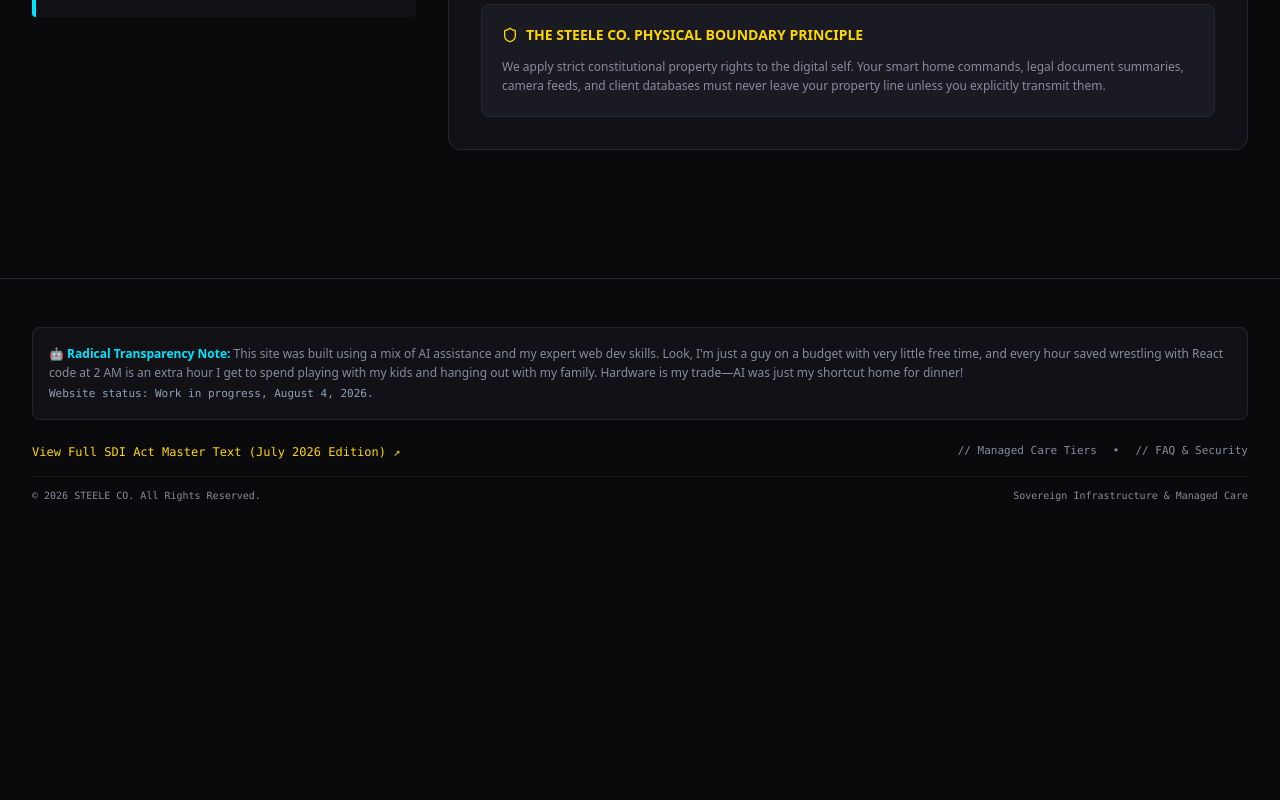
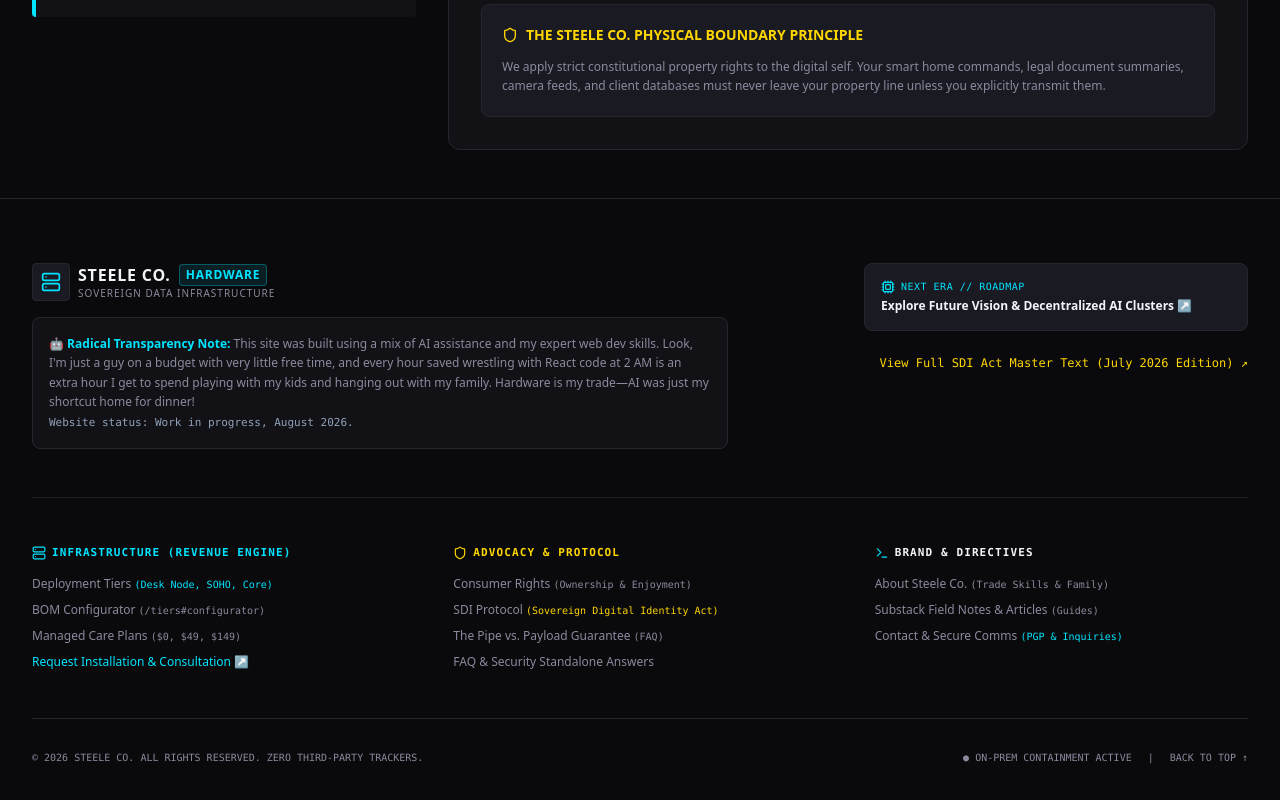
Before and after one commit to DeviousWings/steele-co-website, a React (Vite) app: page / in a window 1280 px wide. Shown: the part 1079-1879 px from the top of the page. Before the commit the page ends 1629 px from the top, so only its background shows below. Built offline with nearby package versions, Linux system fonts and the light colour scheme.

Commit message:
Revamp Footer layout and content
Refactor Footer component structure and styles, update navigation and copyright information.

```diff
--- a/src/components/Footer.jsx
+++ b/src/components/Footer.jsx
@@ -1,4 +1,5 @@
 import React from 'react'
+import { Server, Shield, Terminal, Cpu } from 'lucide-react'
 
 export default function Footer({ onOpenDraft, setActiveTab }) {
   const handleNav = (tabId) => {
@@ -9,11 +10,28 @@ export default function Footer({ onOpenDraft, setActiveTab }) {
   }
 
   return (
-    <footer className="no-print border-t border-hairline bg-obsidian py-12 mt-20 text-xs text-muted">
-      <div className="max-w-7xl mx-auto px-4 lg:px-8 space-y-4">
+    <footer className="no-print bg-obsidian border-t border-hairline pt-16 pb-12 px-4 lg:px-8 text-xs font-sans">
+      <div className="max-w-7xl mx-auto space-y-12">
 
-        {/* Your Radical Transparency Note */}
-        <div className="p-4 bg-surface border border-hairline rounded-lg leading-relaxed">
+        {/* Top Section: Brand Thesis & Family/Trade Background */}
+        <div className="grid grid-cols-1 lg:grid-cols-12 gap-8 pb-12 border-b border-hairline/80 items-start">
+
+          <div className="lg:col-span-7 space-y-4">
+            <div className="flex items-center gap-2">
+              <div className="p-2 bg-panel border border-hairline rounded">
+                <Server className="w-5 h-5 text-cyan" />
+              </div>
+              <div>
+                <div className="font-bold text-base tracking-wider text-slate-100 flex items-center gap-2">
+                  STEELE CO.
+                  <span className="text-cyan text-xs px-1.5 py-0.5 border border-cyan/30 rounded bg-cyan/10">HARDWARE</span>
+                </div>
+                <div className="text-[10px] text-muted tracking-widest uppercase">Sovereign Data Infrastructure</div>
+              </div>
+            </div>
+
+            {/* Radical Transparency & Family Focus Note */}
+            <div className="p-4 bg-surface border border-hairline rounded-lg leading-relaxed text-muted">
               <span className="text-cyan font-bold">🤖 Radical Transparency Note:</span> This site was built
               using a mix of AI assistance and my expert web dev skills. Look, I'm just a guy on a budget with
               very little free time, and every hour saved wrestling with React code at 2 AM is an extra hour I
@@ -21,45 +39,140 @@ export default function Footer({ onOpenDraft, setActiveTab }) {
               just my shortcut home for dinner!
               <br/>
               <span className="text-slate-400 font-mono text-[11px]">
-            Website status: Work in progress, August 4, 2026.
+                Website status: Work in progress, August 2026.
               </span>
             </div>
+          </div>
 
-        {/* Navigation & Action Links */}
-        <div className="flex flex-wrap items-center justify-between gap-4 pt-2">
+          <div className="lg:col-span-5 flex flex-col gap-4 lg:items-end">
+            {/* Future Vision Callout */}
+            <div
+              onClick={() => handleNav('vision')}
+              className="cursor-pointer bg-panel border border-hairline hover:border-cyan/50 p-4 rounded-lg transition-all group w-full max-w-sm"
+            >
+              <div className="text-[10px] font-mono text-cyan uppercase tracking-wider mb-1 flex items-center gap-1.5">
+                <Cpu className="w-3.5 h-3.5" />
+                <span>Next Era // Roadmap</span>
+              </div>
+              <div className="font-bold text-slate-100 text-xs group-hover:text-cyan transition-colors">
+                Explore Future Vision & Decentralized AI Clusters ↗
+              </div>
+            </div>
 
-          <button onClick={onOpenDraft} className="text-gold hover:underline font-mono text-xs">
+            <button
+              onClick={onOpenDraft}
+              className="text-gold hover:underline font-mono text-xs text-left lg:text-right pt-2"
+            >
               View Full SDI Act Master Text (July 2026 Edition) ↗
             </button>
+          </div>
+        </div>
 
-          {/* Quick Tab Switches */}
-          <div className="flex items-center gap-4 font-mono text-[11px]">
-            <button
-              type="button"
-              onClick={() => handleNav('tiers')}
-              className="hover:text-cyan transition-colors"
-            >
-              // Managed Care Tiers
+        {/* 3-Column Structured Sitemap */}
+        <div className="grid grid-cols-1 md:grid-cols-3 gap-8 lg:gap-12 text-muted">
+
+          {/* Column 1: Infrastructure */}
+          <div className="space-y-4">
+            <div className="font-mono text-[11px] text-cyan font-bold tracking-widest uppercase flex items-center gap-1.5">
+              <Server className="w-3.5 h-3.5" />
+              <span>Infrastructure (Revenue Engine)</span>
+            </div>
+            <ul className="space-y-2.5">
+              <li>
+                <button onClick={() => handleNav('tiers')} className="hover:text-slate-100 transition-colors text-left">
+                  Deployment Tiers <span className="text-[10px] text-cyan font-mono">(Desk Node, SOHO, Core)</span>
                 </button>
-            <span>•</span>
-            <button
-              type="button"
-              onClick={() => handleNav('faq')}
-              className="hover:text-cyan transition-colors"
-            >
-              // FAQ & Security
+              </li>
+              <li>
+                <button onClick={() => handleNav('tiers')} className="hover:text-slate-100 transition-colors text-left">
+                  BOM Configurator <span className="text-[10px] text-muted font-mono">(/tiers#configurator)</span>
                 </button>
+              </li>
+              <li>
+                <button onClick={() => handleNav('tiers')} className="hover:text-slate-100 transition-colors text-left">
+                  Managed Care Plans <span className="text-[10px] text-emerald font-mono">($0, $49, $149)</span>
+                </button>
+              </li>
+              <li>
+                <button onClick={() => handleNav('tiers')} className="hover:text-slate-100 transition-colors text-left text-cyan font-medium">
+                  Request Installation & Consultation ↗
+                </button>
+              </li>
+            </ul>
+          </div>
+
+          {/* Column 2: Advocacy & Protocol */}
+          <div className="space-y-4">
+            <div className="font-mono text-[11px] text-gold font-bold tracking-widest uppercase flex items-center gap-1.5">
+              <Shield className="w-3.5 h-3.5" />
+              <span>Advocacy & Protocol</span>
+            </div>
+            <ul className="space-y-2.5">
+              <li>
+                <button onClick={() => handleNav('about')} className="hover:text-slate-100 transition-colors text-left">
+                  Consumer Rights <span className="text-[10px] text-muted font-mono">(Ownership & Enjoyment)</span>
+                </button>
+              </li>
+              <li>
+                <button onClick={() => handleNav('sdi-act')} className="hover:text-slate-100 transition-colors text-left">
+                  SDI Protocol <span className="text-[10px] text-gold font-mono">(Sovereign Digital Identity Act)</span>
+                </button>
+              </li>
+              <li>
+                <button onClick={() => handleNav('expose')} className="hover:text-slate-100 transition-colors text-left">
+                  The Pipe vs. Payload Guarantee <span className="text-[10px] text-muted font-mono">(FAQ)</span>
+                </button>
+              </li>
+              <li>
+                <button onClick={() => handleNav('faq')} className="hover:text-slate-100 transition-colors text-left">
+                  FAQ & Security Standalone Answers
+                </button>
+              </li>
+            </ul>
+          </div>
+
+          {/* Column 3: Brand & Directives */}
+          <div className="space-y-4">
+            <div className="font-mono text-[11px] text-slate-100 font-bold tracking-widest uppercase flex items-center gap-1.5">
+              <Terminal className="w-3.5 h-3.5 text-cyan" />
+              <span>Brand & Directives</span>
+            </div>
+            <ul className="space-y-2.5">
+              <li>
+                <button onClick={() => handleNav('about')} className="hover:text-slate-100 transition-colors text-left">
+                  About Steele Co. <span className="text-[10px] text-muted font-mono">(Trade Skills & Family)</span>
+                </button>
+              </li>
+              <li>
+                <button onClick={() => handleNav('home')} className="hover:text-slate-100 transition-colors text-left">
+                  Substack Field Notes & Articles <span className="text-[10px] text-muted font-mono">(Guides)</span>
+                </button>
+              </li>
+              <li>
+                <button onClick={() => handleNav('about')} className="hover:text-slate-100 transition-colors text-left">
+                  Contact & Secure Comms <span className="text-[10px] text-cyan font-mono">(PGP & Inquiries)</span>
+                </button>
+              </li>
+            </ul>
           </div>
 
         </div>
 
-        {/* Copyright Bar */}
-        <div className="flex justify-between items-center text-[10px] font-mono border-t border-hairline/50 pt-3">
-          <div>© 2026 STEELE CO. All Rights Reserved.</div>
-          <div>Sovereign Infrastructure & Managed Care</div>
+        {/* Bottom Copyright Bar */}
+        <div className="pt-8 border-t border-hairline flex flex-col sm:flex-row justify-between items-center text-muted font-mono text-[10px] gap-4">
+          <div>
+            © {new Date().getFullYear()} STEELE CO. ALL RIGHTS RESERVED. ZERO THIRD-PARTY TRACKERS.
+          </div>
+          <div className="flex items-center gap-4">
+            <span className="text-emerald">● ON-PREM CONTAINMENT ACTIVE</span>
+            <span>|</span>
+            <button onClick={() => window.scrollTo({ top: 0, behavior: 'smooth' })} className="hover:text-cyan transition-colors">
+              BACK TO TOP ↑
+            </button>
+          </div>
         </div>
 
       </div>
     </footer>
-  );
+  )
 }
```
Lines whose indentation alone changed are shown as unchanged.
